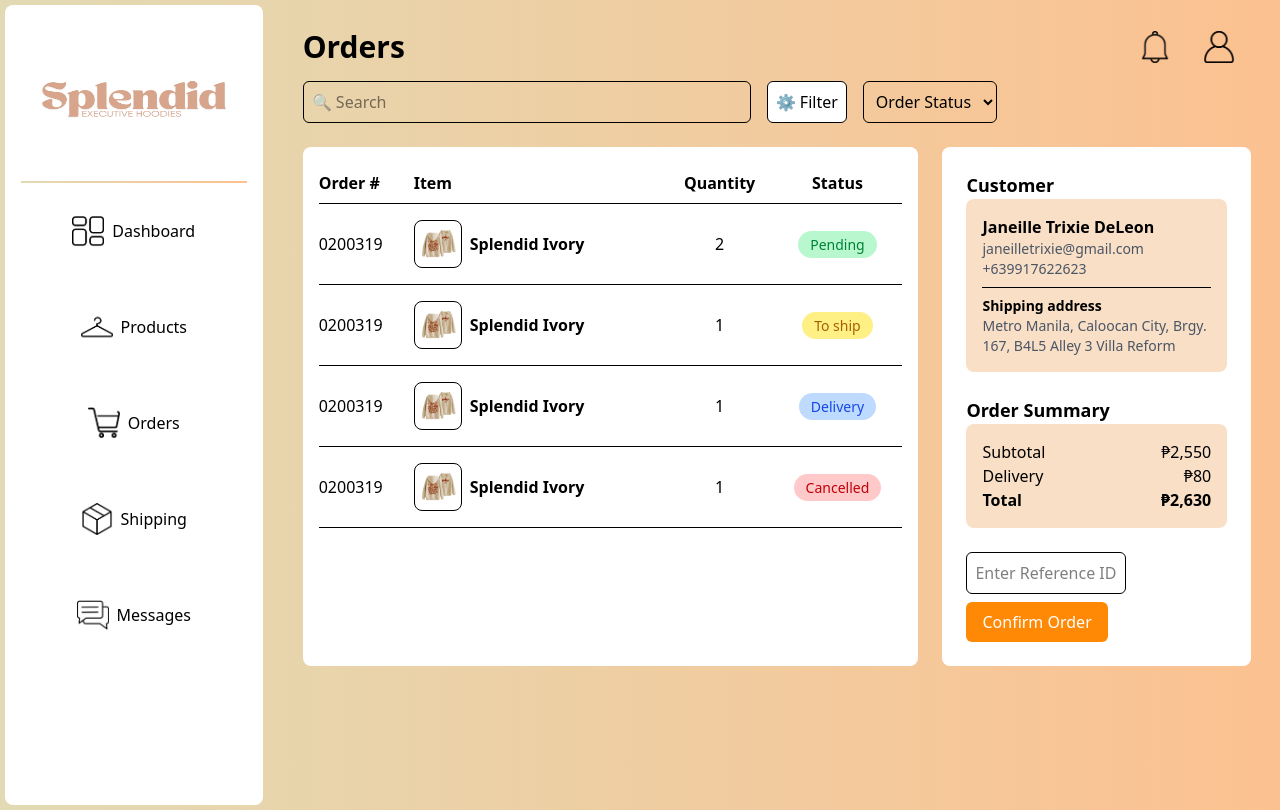
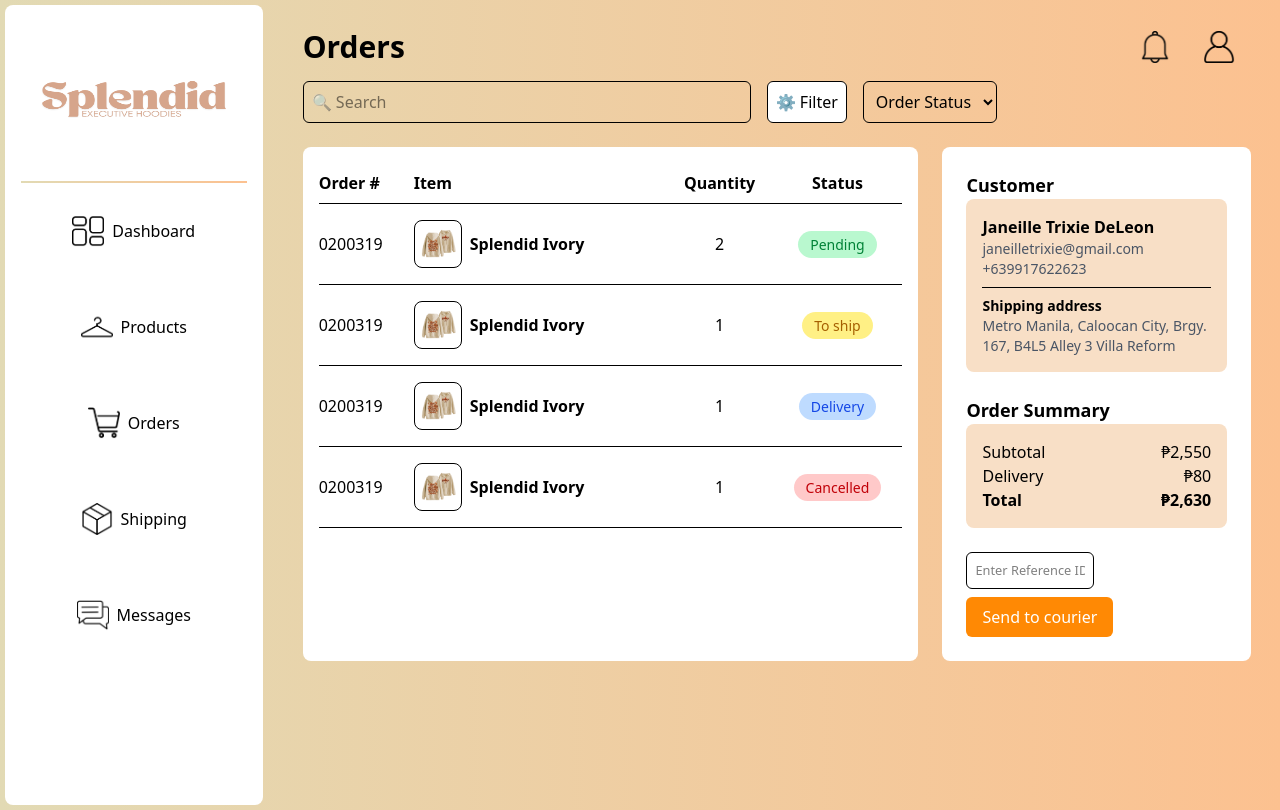
Before and after one commit to scottii333/Capstone-Splendid-Project, a React (Vite) app in the folder frontEnd/: page /Admin-Dashboard-Splendid/Orders in a window 1280 px wide. Built offline with nearby package versions, Linux system fonts and the light colour scheme.

Commit message:
Fix Order component  and Add logo

```diff
--- a/frontEnd/src/Admin/AdminOrders.jsx
+++ b/frontEnd/src/Admin/AdminOrders.jsx
@@ -196,10 +196,10 @@ export const AdminOrders = () => {
             <input
               type="text"
               placeholder="Enter Reference ID"
-              className="p-2 border rounded-md w-[8rem] md:w-[10rem]"
+              className="text-[0.8rem] p-2 border rounded-md w-[8rem] md:w-[8rem]"
             />
             <button className="bg-orange-400 text-white px-4 py-2 rounded-md">
-              Confirm Order
+              Send to courier
             </button>
           </div>
         </div>
```
Also changed, not shown: frontEnd/src/Images/customerLogo.png (added).
